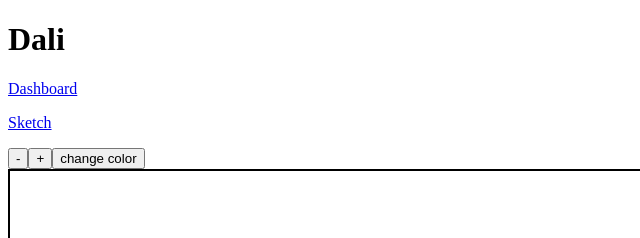
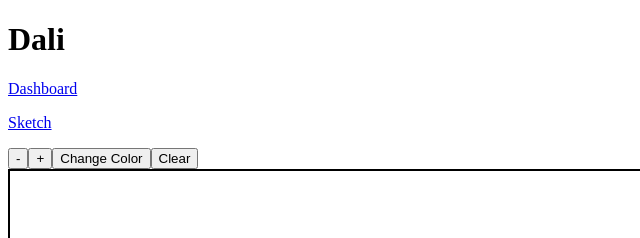
Before and after one commit to dimassudjito/dali, a React (Create React App) app in the folder frontend/: page /sketch in a window 1280 px wide. Shown: the top 238 px of the page, without its empty margins (0-640 px from the left). Built offline with nearby package versions, Linux system fonts and the light colour scheme.

Commit message:
clear canvas

```diff
--- a/frontend/src/pages/Sketch.tsx
+++ b/frontend/src/pages/Sketch.tsx
@@ -1,9 +1,8 @@
 import React, { useState, useEffect, useRef } from 'react'
-import { setConstantValue } from 'typescript'
 
 export const Sketch: React.FC = () => {
   const [isDrawing, setIsDrawing] = useState(false)
-  const [brushSize, setBrushSize] = useState(3)
+  const [brushSize, setBrushSize] = useState(5)
   const [brushColor, setBrushColor] = useState('#000000')
 
   const canvasRef = useRef<HTMLCanvasElement | null>(null)
@@ -77,16 +76,16 @@ export const Sketch: React.FC = () => {
     setBrushColor(newColor)
   }
 
-  // const clearCanvas = () => {
-  //   const canvas = canvasRef.current
-  //   if (canvas) {
-  //     const context = canvas.getContext('2d')
-  //     if (context) {
-  //       context.fillStyle = 'white'
-  //       context.fillRect(0, 0, canvas.width, canvas.height)
-  //     }
-  //   }
-  // }
+  const clearCanvas = () => {
+    const canvas = canvasRef.current
+    if (canvas) {
+      const context = canvas.getContext('2d')
+      if (context) {
+        context.fillStyle = '#ffffff'
+        context.fillRect(0, 0, canvas.width, canvas.height)
+      }
+    }
+  }
 
   useEffect(() => {
     prepareCanvas()
@@ -96,7 +95,8 @@ export const Sketch: React.FC = () => {
     <div>
       <button onClick={decreaseBrushSize}>-</button>
       <button onClick={increaseBrushSize}>+</button>
-      <button onClick={changeColor}>change color</button>
+      <button onClick={changeColor}>Change Color</button>
+      <button onClick={clearCanvas}>Clear</button>
       <canvas
         onMouseDown={startDrawing}
         onMouseUp={finishDrawing}
```
